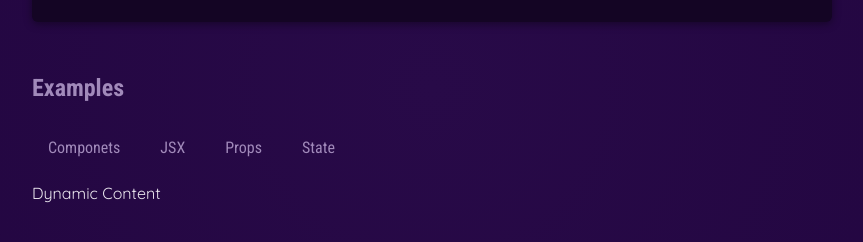
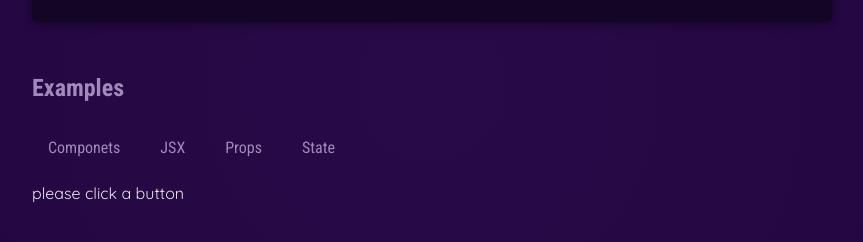
Before and after one commit to codingPhuc/example-folder, a React (Vite) app in the folder example_format/: page / in a window 1280 px wide. Shown: the part 552-794 px from the top of the page, without its empty margins (208-1071 px from the left). Built offline with nearby package versions, Linux system fonts and the light colour scheme.

Commit message:
9_ManagingStateUsingHooks_React

```diff
--- a/example_format/src/App.jsx
+++ b/example_format/src/App.jsx
@@ -4,6 +4,7 @@
 import config from "./assets/config.png";
 import jsxUi from "./assets/jsx-ui.png";
 import TabButton from "./components/TabButton";
+import { useState } from "react";
 
 const listCoreConcepts = [
   {
@@ -22,11 +23,21 @@
     imagePath: jsxUi,
   },
 ];
+// tell react this  component function will executed again
 function App() {
+  // let tabContent = "Please  click a button";
+  const [selectedTopic, setSelectedTopic] = useState("please click a button");
+
   function handleSelect(selectedButton) {
-    console.log(selectedButton);
+    // console.log(selectedButton);
+    // event thought we assign the tab with new value it still does not change
+    // the function is executed but the UI is not updated
+    tabContent = selecetedButton;
+    setSelectedTopic(selectedButton);
+    console.log(selectedTopic);
   }
-
+  // this will not be executing agian due to the nature of react
+  console.log("APP component  executing");
   return (
     <div>
       <Header></Header>
@@ -51,7 +62,7 @@
             <TabButton onSelect={() => handleSelect("props")}>Props</TabButton>
             <TabButton onSelect={() => handleSelect("state")}>State</TabButton>
           </menu>
-          Dynamic Content
+          {selectedTopic}
         </section>
       </main>
     </div>
```
